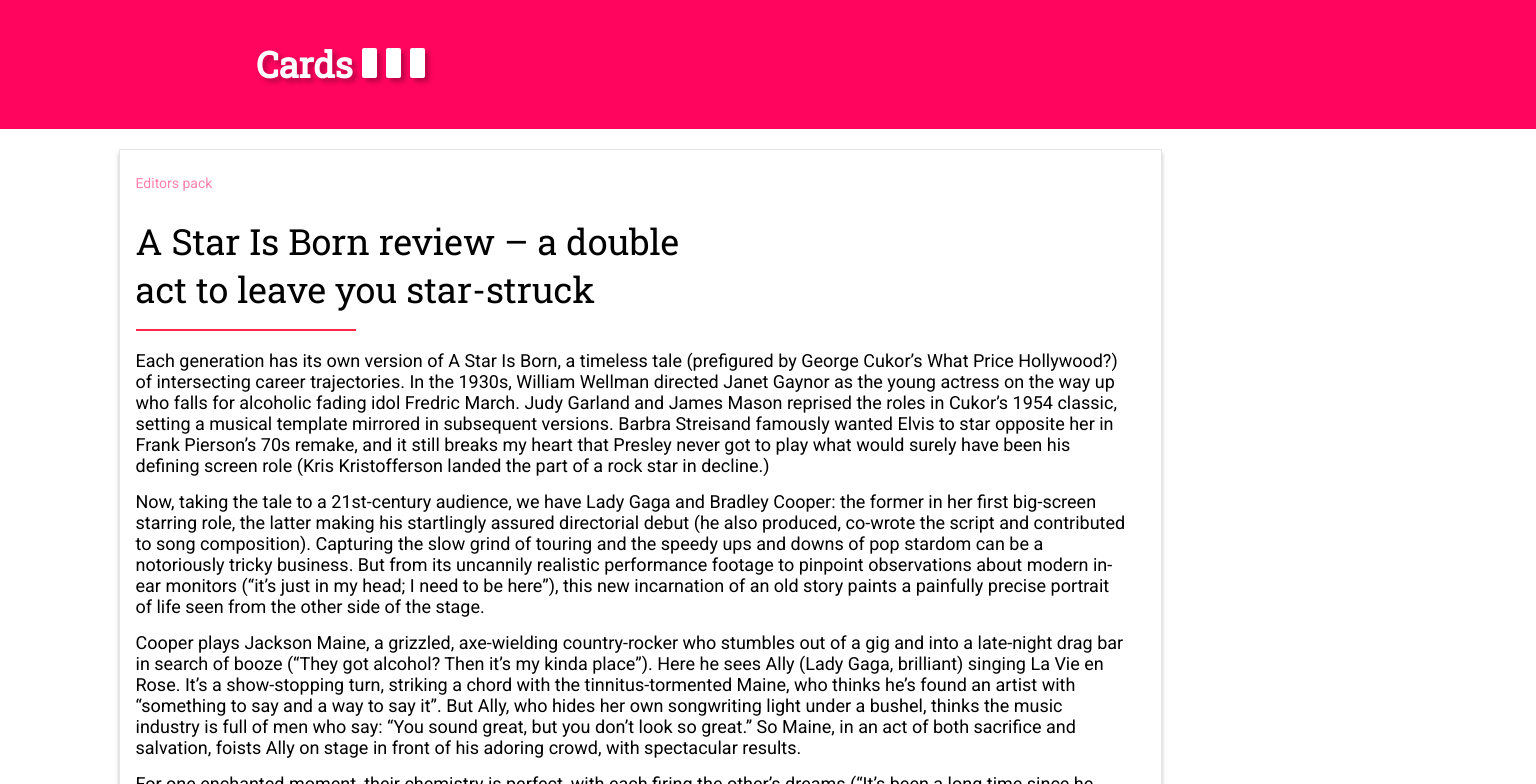
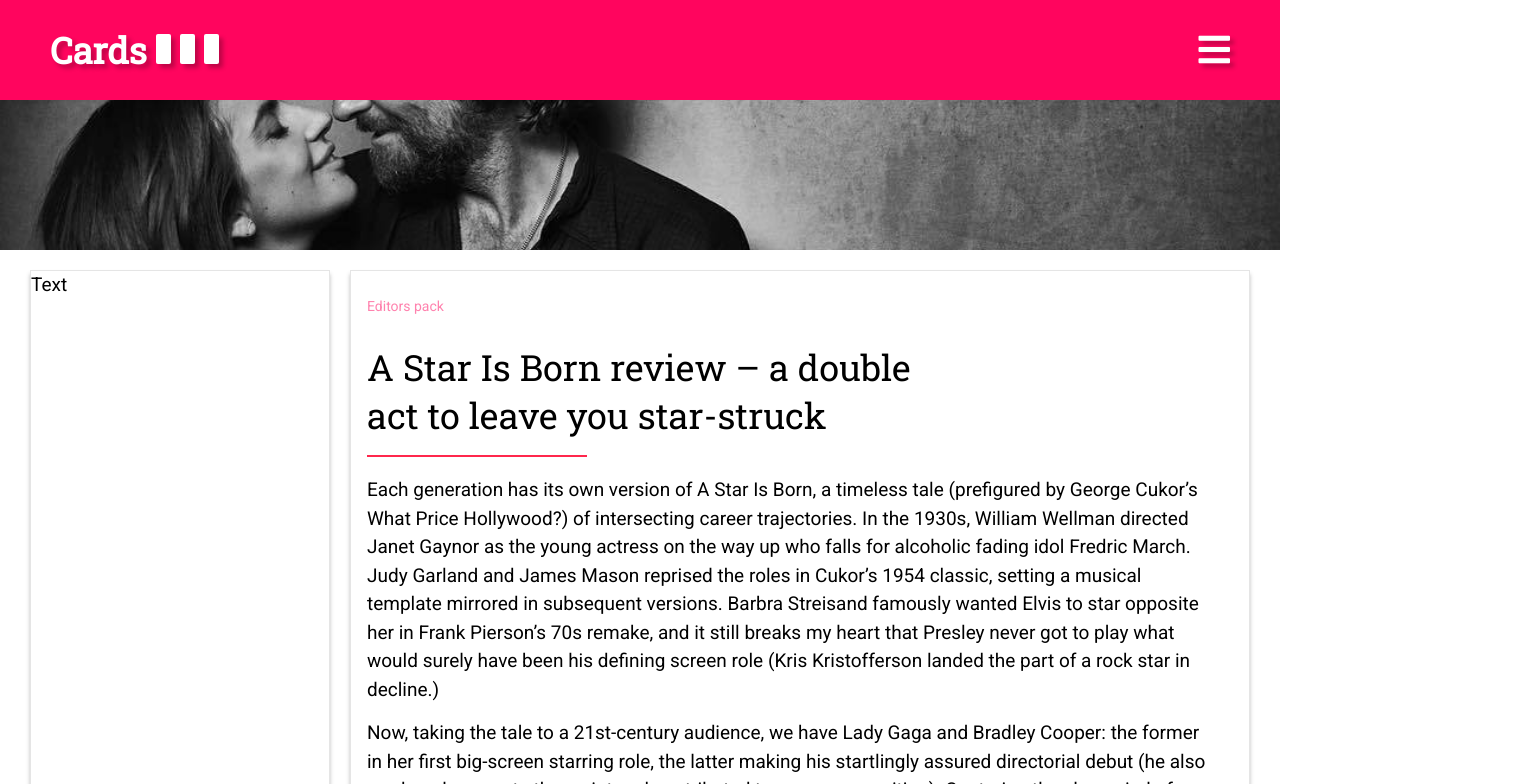
Before and after one commit to EugeneGpil/card, a plain HTML site: page articles/aStarIsBorn.html in a window 1280 px wide. Shown: the top 784 px of the page, 1536 px wide, since content can reach past the window. Drawn offline with Linux system fonts and the light colour scheme.

Commit message:
Lesson 3
burger hero sidebar
need to remove hr
change back button position
change article weight to 80ch

```diff
--- a/articles/aStarIsBorn.html
+++ b/articles/aStarIsBorn.html
@@ -6,9 +6,12 @@
     <link rel="stylesheet" href="../css/style.css">
     <link rel="stylesheet" href="../css/styleArticles.css">
     <link href="https://fonts.googleapis.com/css?family=Roboto|Roboto+Slab&amp;subset=cyrillic" rel="stylesheet">
+    <link rel="stylesheet" href="https://use.fontawesome.com/releases/v5.8.1/css/all.css" integrity="sha384-50oBUHEmvpQ+1lW4y57PTFmhCaXp0ML5d60M1M7uH2+nqUivzIebhndOJK28anvf" crossorigin="anonymous">
 </head>
 <body>
+    <div class="wrapper">
         <div class="header">
+            <div class="logo">
                 <a href="../index.html">
                     <h1 class="header__text">Cards</h1>
 
@@ -24,10 +27,25 @@
                 </a>
             </div>
 
-    <div class="card">
+            <div class="menu-button">
+                <i class="fas fa-bars"></i>
+            </div>
+        </div>
+
+        <div class="hero">
+            <a class="hero-link" href="aStarIsBorn.html"></a>
+        </div>
+
+        <div class="main-conteiner">
+            <div class="side-menu">
+                <p>Text</p>
+            </div>
+
+            <div class="cards-conteiner">
+                <div class="card card_first-card">
                     <p class="editorsPack">Editors pack</p>
 
-        <h1>A Star Is Born review – a double act to leave you star-struck</h1>
+                    <h1 class="card__article-headline">A Star Is Born review – a double act to leave you star-struck</h1>
 
                     <hr>
 
@@ -45,7 +63,13 @@
 
                     <p>Strong supporting turns include Sam Elliott as Bobby, the brother from whom Maine apparently “stole” his voice, Andrew Dice Clay as Ally’s protective yet clumsily undermining father and Dave Chappelle as an old musician friend of Jackson’s who found a way out of all the craziness. Expect to see A Star Is Born nominated in numerous categories in the forthcoming awards season, not least for acting, direction and songwriting. Its Oscar-bait earworm tune may be entitled Shallow, but the film itself is as deep and resonant as Bradley Cooper’s drawl, and as bright as Lady Gaga’s screen future.</p>
 
+                    <p class="read">Read 15 min</p>
+
                     <div class="buttom">
-            <a href="../index.html">Back</a>
+                        <a href="articles/aStarIsBorn.html">Read more</a>
                     </div>
                 </div>
+            </div>
+        </div>
+    </div>
+</body>
--- a/css/style.css
+++ b/css/style.css
@@ -21,11 +21,14 @@
     padding-bottom: 57px;
 }
 
-.mainContainer{
-    max-width: 1043px;
+.cards-conteiner{
+    max-width: 900px;
     padding-bottom: 100px;
-    padding-top: 20px;
-    margin: auto;
+    /*padding-top: 20px;*/
+    /*margin: auto;*/
+    padding-left: 20px;
+    /*flex-basis: 900px;*/
+    min-width: 300px;
 }
 
 .editorsPack{
@@ -34,14 +37,17 @@
     margin-bottom: 11px;
 }
 
-h1, h2{
+.card__article-headline, .header__text{
     font-family: Roboto Slab;
     font-style: normal;
     font-weight: normal;
     font-size: 36px;
     line-height: normal;
+    max-width: 70%;
+}
+
+.card__article-headline{
     margin-bottom: 16px;
-    max-width: 60%;
 }
 
 hr{
@@ -52,8 +58,10 @@
 }
 
 .paragraph{
-    font-size: 18px;
+    font-size: 19px;
+    line-height: 1.5em;
     /*margin-bottom: 64px;*/
+    /*padding-bottom: 15px;*/
 }
 
 .read{
@@ -95,10 +103,16 @@
 
 .header{
     width: 100%;
-    padding-left: 20%;
-    padding-top: 40px;
-    padding-bottom: 25px;
+    height: 100px;
+    /*padding-left: 25%;*/
+    /*padding-top: 40px;
+    padding-bottom: 35px;
+    padding-right: 30px;*/
     background-color: #FF055E;
+    display: flex;
+    justify-content: space-between;
+    align-items: center;
+
 }
 
 .header__text{
@@ -124,3 +138,90 @@
 a{
     text-decoration: none;
 }
+
+.fa-bars{
+    font-size: 36px;
+    color: white;
+    text-shadow: 4px 4px 4px rgba(0, 0, 0, 0.25);
+}
+
+.logo{
+    padding-left: 50px;
+}
+
+.menu-button{
+    padding-right: 50px;
+}
+
+.side-menu{
+    border: 1px solid rgba(0, 0, 0, 0.1);
+    box-sizing: border-box;
+    box-shadow: 0px 4px 4px rgba(0, 0, 0, 0.25);
+    width: 300px;
+    height: 1555px;
+}
+
+.main-conteiner{
+    display: flex;
+    justify-content: center;
+    /*justify-content: space-between;*/
+    padding-top: 20px;
+}
+
+.card_first-card{
+    margin-top: 0px;
+}
+
+.hero{
+    /*background-color: #000;*/
+    background-image: url("../img/a-star-is-born.jpg");
+    height: 150px;
+    width: 100%;
+    background-size: cover;
+    background-repeat: no-repeat;
+    background-position: center;
+}
+
+.hero-link{
+    width: 100%;
+    height: 100%;
+    display: block;
+}
+
+
+
+/*
+
+переделать горизонтальную красную линию
+
+.card__article-headline{
+
+}
+
+.card__article-headline: after{
+    content: "";
+    width: 218px;
+    border: 1px solid #FF274C;
+    margin-bottom: 19px
+}*/
+
+
+
+
+
+/*
+justify-content
+space-between
+space-around
+flex-start
+flex-end
+center
+*/
+
+/*.header{
+    justify-content: space-between;
+    justify-content: space-around;
+    justify-content: flex-start;
+    justify-content: flex-end;
+    justify-content: center;
+}*/
--- a/css/styleArticles.css
+++ b/css/styleArticles.css
@@ -1,20 +1,21 @@
 p{
-    font-size: 18px;
+    font-size: 19px;
     padding-bottom: 15px;
+    line-height: 1.5em;
 }
 
-.card{
+/*.card{
     padding-bottom: 100px;
     margin-bottom: 150px;
     margin: auto;
-    max-width: 1043px;
+    max-width: 900px;
     margin-bottom: 100px;
     margin-top: 20px;
-}
+}*/
 
-.buttom{
+/*.buttom{
     padding-top: 25px;
-}
+}*/
 
 .card__link {
     color: #FF274C;
@@ -23,3 +24,11 @@
 .card__link:visited{
     color: rgb(255, 166, 166);
 }
+
+.hero__image_god-is-an-astronaut{
+    background-image: url("../img/god-is-an-astronaut.jpg");
+}
+
+.hero__image_primitive-technology{
+    background-image: url("../img/primitive-technology.jpg");
+}
```
Also changed, not shown: articles/godIsAnAstonaut.html (+15 -1 lines), articles/primitiveTechnology.html (+23 -2 lines), index.html (+24 -5 lines), img/a-star-is-born.jpg (added), img/god-is-an-astronaut.jpg (added), img/primitive-technology.jpg (added). Lines whose indentation alone changed are shown as unchanged.
